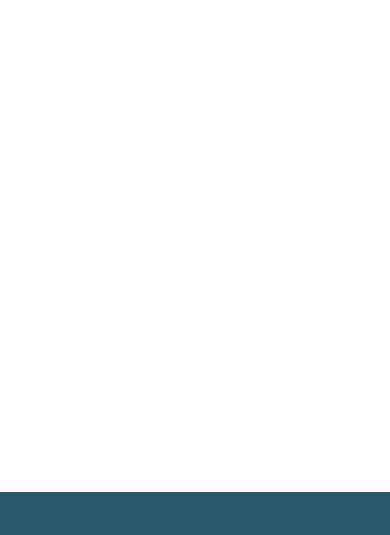
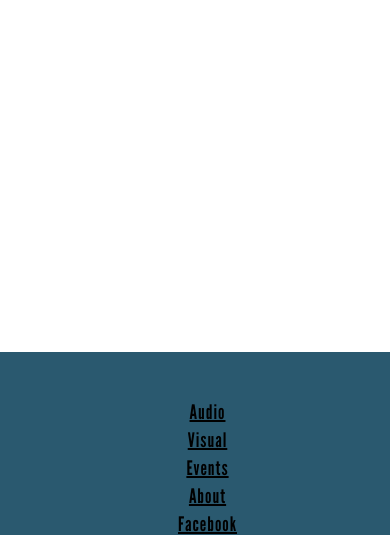
Before and after one commit to TagueFerguson/rhythm-rooms, a plain HTML site: page index.html in a window 390 px wide. Shown: the part 113-648 px from the top of the page. Drawn offline with nearby package versions, Linux system fonts and the light colour scheme.

Commit message:
Change footer nav to block at 900px

```diff
--- a/css/stylesheet.css
+++ b/css/stylesheet.css
@@ -219,3 +219,9 @@ footer li a:hover,
 footer li a.active {
 	color: #fff;
 }
+/* Navbar media query */
+@media screen and (max-width: 900px) {
+	.footer-nav li {
+		display: block;
+	}
+}
```
